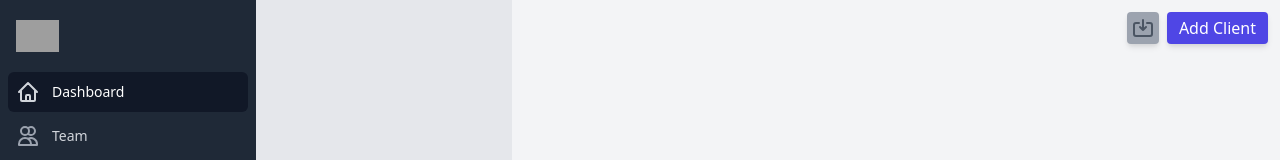
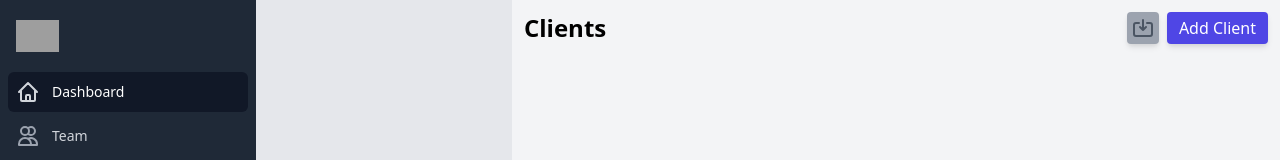
Before and after one commit to Khoby-790/clients-template, a React (Create React App) app: page / in a window 1280 px wide. Shown: the top 160 px of the page. Built offline with nearby package versions, Linux system fonts and the light colour scheme; grey boxes are pictures that could not be loaded.

Commit message:
--- Auto-Git Commit ---

```diff
--- a/src/pages/Dashboard/Dashboard.jsx
+++ b/src/pages/Dashboard/Dashboard.jsx
@@ -7,7 +7,9 @@ const Dashboard = () => {
         <div className="w-64 border-r h-full bg-gray-200"></div>
         <div className="flex-1 flex flex-col px-3">
           <div className="flex w-full justify-between py-3">
-            <div></div>
+            <div>
+              <h1 className="font-semibold text-2xl">Clients</h1>
+            </div>
             <div className="flex">
               <button className="bg-gray-400 outline-none focus:outline-none p-1 rounded shadow-md">
                 <svg
@@ -25,7 +27,7 @@ const Dashboard = () => {
                   />
                 </svg>
               </button>
-              <button className="ml-2 outline-none opacity-1 focus:outline-none bg-indigo-600 text-white px-3 rounded shadow-md">
+              <button className="ml-2 outline-none opacity-1/2 focus:outline-none bg-indigo-600 text-white px-3 rounded shadow-md">
                 Add Client
               </button>
             </div>
```
